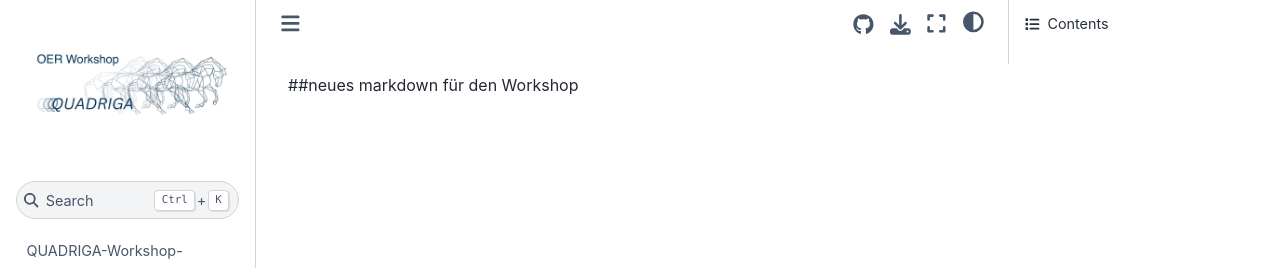
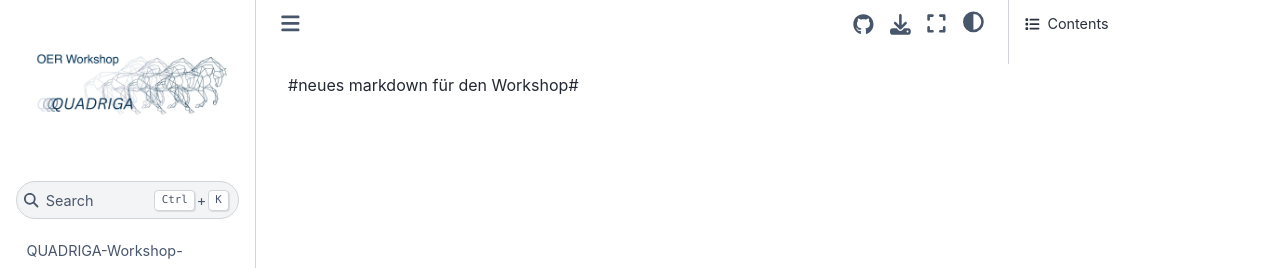
Before and after one commit to anvoice-ger/OER-QuadrigaJypiterTemplate-Test, a Jupyter Book: the page built from trust/new_markdown.md, in a window 1280 px wide. Shown: the top 268 px of the page. Built offline with Jupyter Book 1.0.4 settings and Sphinx 7.4.7 and the Sphinx Book theme 1.1.4, drawn with Linux system fonts in a browser that asks for light colours.

```diff
--- a/trust/new_markdown.md
+++ b/trust/new_markdown.md
@@ -1 +1 @@
-##neues markdown für den Workshop
+#neues markdown für den Workshop#
```
